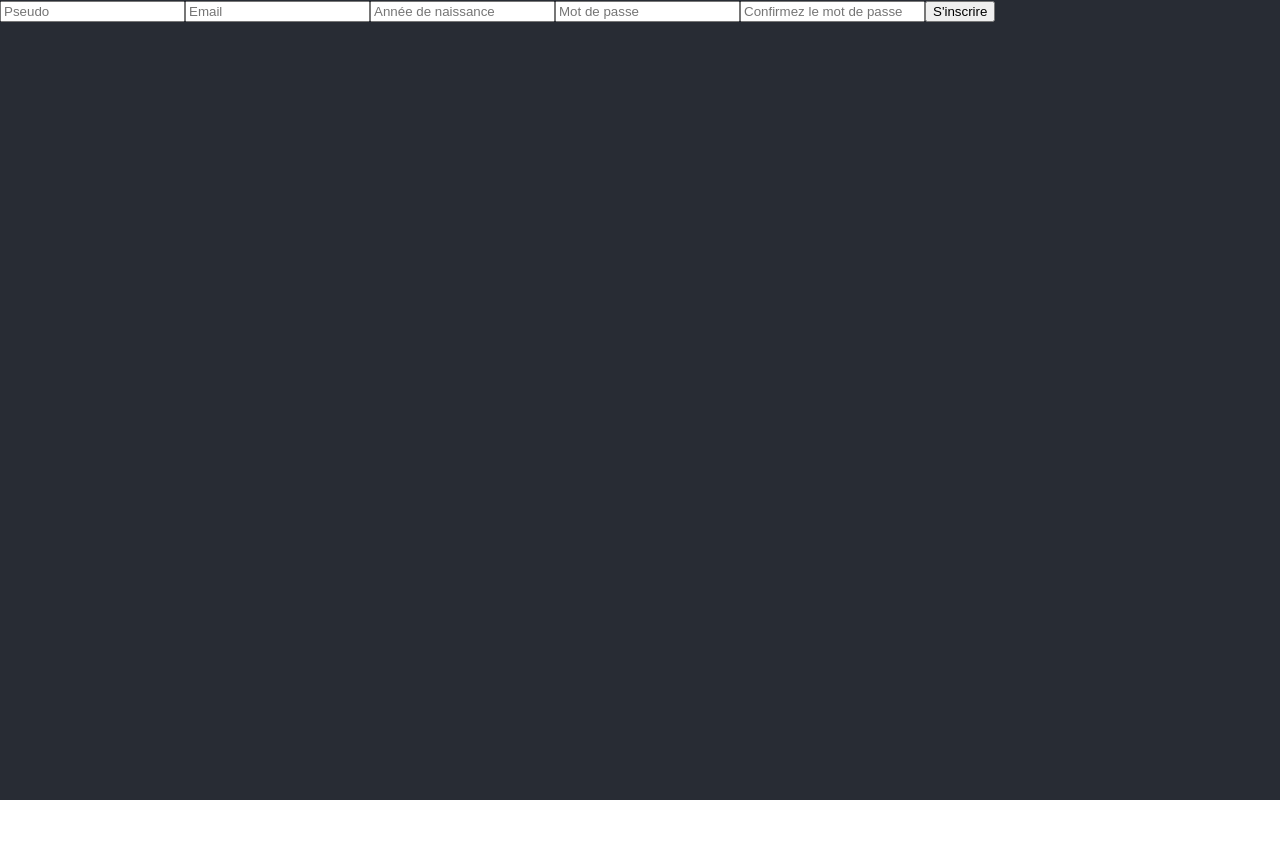
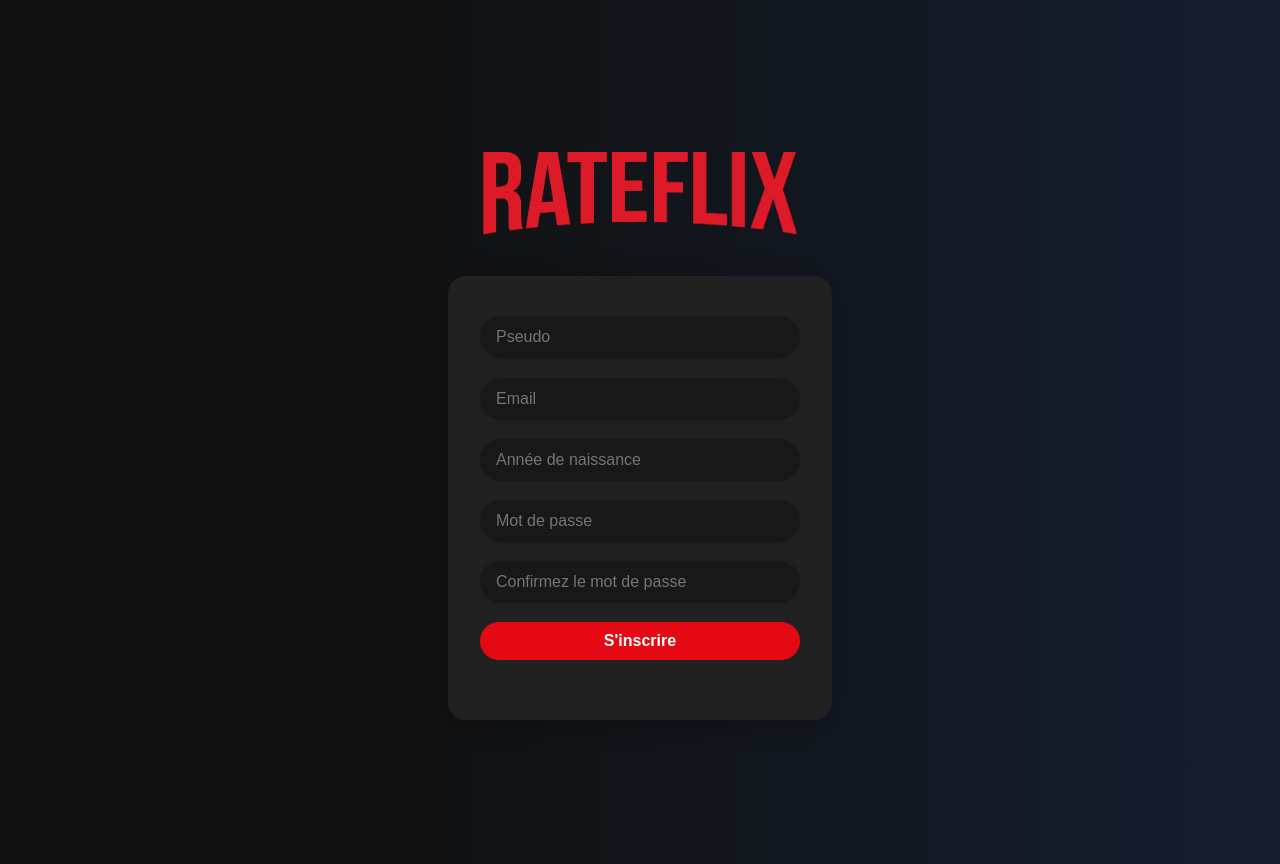
Before and after one commit to ArslanMB/ProjetEI3WebData, a React (Vite) app in the folder centrale-ei-web/frontend/: page /register in a window 1280 px wide. Before the commit the page ends 800 px from the top, so only its background shows below. Built offline with nearby package versions, Linux system fonts and the light colour scheme.

Commit message:
Harmonisation Graphique du Site

```diff
--- a/centrale-ei-web/frontend/index.html
+++ b/centrale-ei-web/frontend/index.html
@@ -2,7 +2,7 @@
 <html lang="en">
   <head>
     <meta charset="UTF-8" />
-    <link rel="icon" type="image/svg+xml" href="/vite.svg" />
+    <link rel="icon" type="image/png" href="/RTF_Fav.ico" />
     <meta name="viewport" content="width=device-width, initial-scale=1.0" />
     <title>React App</title>
   </head>
--- a/centrale-ei-web/frontend/src/pages/Login/Login.css
+++ b/centrale-ei-web/frontend/src/pages/Login/Login.css
@@ -2,58 +2,65 @@
   display: flex;
   justify-content: center;
   align-items: center;
-  min-height: 90vh;
-  background: linear-gradient(to bottom right, #0f2027, #203a43, #2c5364);
+  min-height: 100vh;
+  background: linear-gradient(to right, #111 30%, #141e30 100%);
 }
 
 .login-form {
-  background-color: #ffffff11;
-  padding: 40px;
-  border-radius: 12px;
-  box-shadow: 0 0 25px rgba(0, 0, 0, 0.25);
-  backdrop-filter: blur(10px);
+  background: rgba(34, 34, 34, 0.95);
+  padding: 2.5rem 2rem;
+  border-radius: 18px;
+  box-shadow: 0 4px 24px rgba(0,0,0,0.25);
   color: white;
-  width: 300px;
+  width: 320px;
   display: flex;
   flex-direction: column;
-  gap: 15px;
+  gap: 1.2rem;
 }
 
 .login-form h2 {
   margin-bottom: 10px;
   text-align: center;
+  color: #e50914;
+  font-size: 2rem;
+  font-weight: 600;
 }
 
 .login-form input {
-  padding: 12px;
-  border-radius: 8px;
+  padding: 12px 16px;
+  border-radius: 30px;
   border: none;
-  background: #ffffffdd;
-  color: #333;
-  font-size: 14px;
+  background: #181818;
+  color: white;
+  font-size: 16px;
+  outline: none;
+  transition: background 0.2s;
+  box-shadow: 0 2px 8px rgba(0,0,0,0.10);
 }
 
 .login-form input:focus {
+  background-color: #222;
   outline: 2px solid #61dafb;
 }
 
 .login-form button {
-  padding: 12px;
+  background-color: #e50914;
+  padding: 10px 0;
+  border-radius: 20px;
+  color: white;
+  font-weight: bold;
   border: none;
-  border-radius: 8px;
-  background-color: #61dafb;
-  color: #000;
-  font-weight: bold;
+  font-size: 1rem;
   cursor: pointer;
-  transition: 0.3s ease;
+  transition: background-color 0.3s;
 }
 
 .login-form button:hover {
-  background-color: #4ec3e0;
+  background-color: #b0060f;
 }
 
 .error-message {
   color: #ff6b6b;
-  font-size: 14px;
+  font-size: 1rem;
   text-align: center;
 }
--- a/centrale-ei-web/frontend/src/pages/Login/Login.jsx
+++ b/centrale-ei-web/frontend/src/pages/Login/Login.jsx
@@ -1,7 +1,8 @@
 import { useState } from 'react';
 import { useNavigate } from 'react-router-dom';
 import axios from 'axios';
-import './Login.css'; // pour les styles si tu veux séparer
+import rateflixLogo from '../Home/Rateflix.png';
+import './Login.css';
 
 export default function Login({ onLogin }) {
   const [form, setForm] = useState({ email: '', password: '' });
@@ -26,6 +27,7 @@ export default function Login({ onLogin }) {
   return (
     <div className="login-container">
       <form onSubmit={handleSubmit} className="login-form">
+        <img src={rateflixLogo} alt="RateFlix Logo" className="register-logo" style={{ margin: '0 auto 1rem', display: 'block' }} />
         <h2>Connexion</h2>
         <input
           type="email"
--- a/centrale-ei-web/frontend/src/pages/Register/Register.css
+++ b/centrale-ei-web/frontend/src/pages/Register/Register.css
@@ -0,0 +1,67 @@
+.register-container {
+  background: linear-gradient(to right, #111 30%, #141e30 100%);
+  min-height: 100vh;
+  display: flex;
+  flex-direction: column;
+  align-items: center;
+  justify-content: center;
+  color: white;
+  padding: 2rem;
+}
+
+.register-logo {
+  height: 100px;
+  margin-bottom: 2rem;
+}
+
+.register-form {
+  background: rgba(34, 34, 34, 0.95);
+  padding: 2.5rem 2rem;
+  border-radius: 18px;
+  box-shadow: 0 4px 24px rgba(0,0,0,0.25);
+  display: flex;
+  flex-direction: column;
+  gap: 1.2rem;
+  min-width: 320px;
+  max-width: 350px;
+}
+
+.register-form input {
+  padding: 12px 16px;
+  border-radius: 30px;
+  border: none;
+  background: #181818; /* plus foncé */
+  color: white;
+  font-size: 16px;
+  outline: none;
+  transition: background 0.2s;
+  box-shadow: 0 2px 8px rgba(0,0,0,0.10);
+}
+
+.register-form input:focus {
+  background-color: #222; /* encore plus foncé au focus */
+  outline: 2px solid #61dafb;
+}
+
+.register-form button {
+  background-color: #e50914;
+  padding: 10px 0;
+  border-radius: 20px;
+  color: white;
+  font-weight: bold;
+  border: none;
+  font-size: 1rem;
+  cursor: pointer;
+  transition: background-color 0.3s;
+}
+
+.register-form button:hover {
+  background-color: #b0060f;
+}
+
+.register-form p {
+  color: #ff6b6b;
+  text-align: center;
+  margin: 0;
+  font-size: 1rem;
+}
--- a/centrale-ei-web/frontend/src/pages/Register/Register.jsx
+++ b/centrale-ei-web/frontend/src/pages/Register/Register.jsx
@@ -1,5 +1,8 @@
 import { useState } from 'react';
+import { useNavigate } from 'react-router-dom';
 import axios from 'axios';
+import rateflixLogo from '../Home/Rateflix.png';
+import './Register.css';
 
 export default function RegisterForm() {
   const [form, setForm] = useState({
@@ -10,6 +13,7 @@ export default function RegisterForm() {
     confirmPassword: '',
   });
   const [message, setMessage] = useState('');
+  const navigate = useNavigate();
 
   const handleChange = (e) => {
     setForm({ ...form, [e.target.name]: e.target.value });
@@ -20,13 +24,18 @@ export default function RegisterForm() {
     try {
       const res = await axios.post('http://localhost:8000/users/register', form);
       setMessage(res.data.message);
+      setTimeout(() => {
+        navigate('/login');
+      }, 1200); // Redirige après 1.2s pour laisser voir le message
     } catch (err) {
       setMessage(err.response?.data?.message || 'Erreur');
     }
   };
 
   return (
-    <form onSubmit={handleSubmit}>
+    <div className="register-container">
+      <img src={rateflixLogo} alt="RateFlix Logo" className="register-logo" />
+      <form className="register-form" onSubmit={handleSubmit}>
         <input name="username" placeholder="Pseudo" onChange={handleChange} required />
         <input name="email" type="email" placeholder="Email" onChange={handleChange} required />
         <input name="birthYear" type="number" placeholder="Année de naissance" onChange={handleChange} required />
@@ -35,5 +44,6 @@ export default function RegisterForm() {
         <button type="submit">S'inscrire</button>
         <p>{message}</p>
       </form>
+    </div>
   );
 }
```
Also changed, not shown: 2 other files (tests, documents, lock files or other folders). Lines whose indentation alone changed are shown as unchanged.
